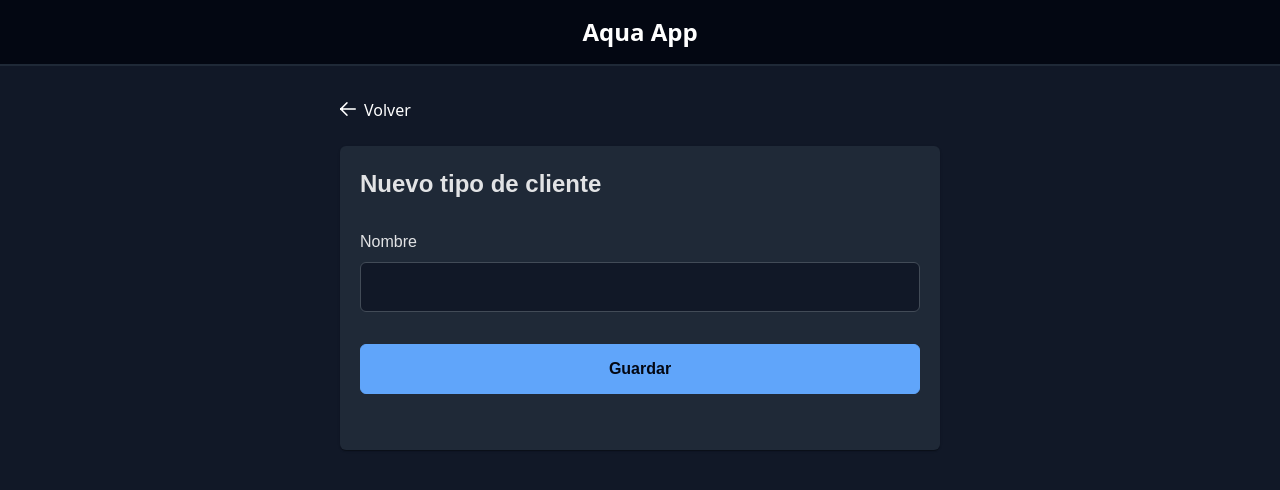
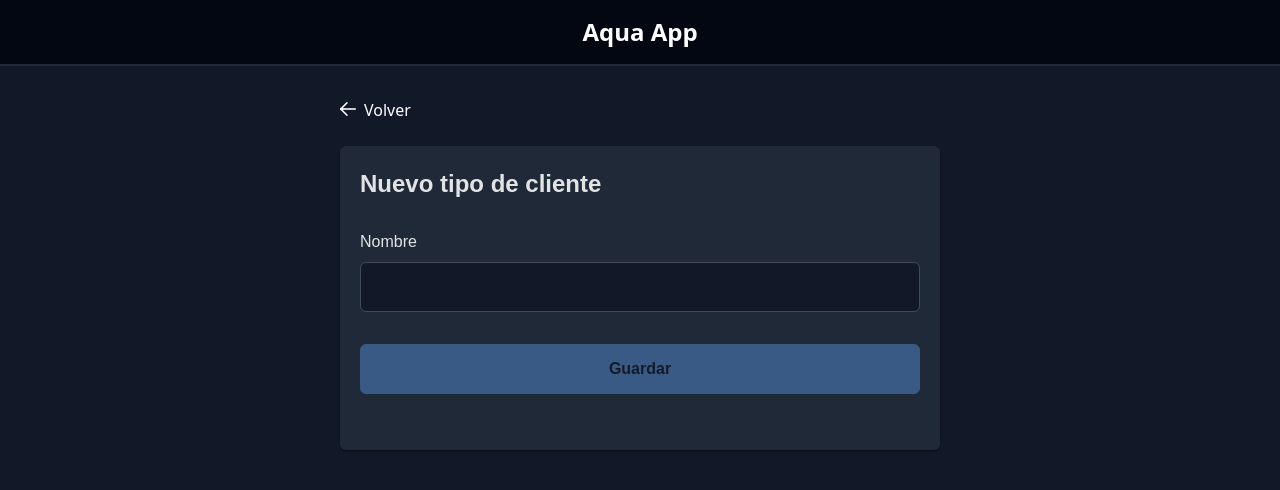
Before and after one commit to diegobrice/aqua-prime, a Next.js app: page /clientes/tipos/nuevo in a window 1280 px wide. Shown: the top 490 px of the page. Built offline with nearby package versions, Linux system fonts and the light colour scheme; a web font is replaced by a local one.

Commit message:
add formik and yup validations

```diff
--- a/package.json
+++ b/package.json
@@ -9,12 +9,14 @@
     "lint": "next lint"
   },
   "dependencies": {
+    "formik": "^2.4.6",
     "mongoose": "^8.3.1",
     "next": "14.1.4",
     "primeicons": "^7.0.0",
     "primereact": "^10.6.2",
     "react": "^18",
-    "react-dom": "^18"
+    "react-dom": "^18",
+    "yup": "^1.4.0"
   },
   "devDependencies": {
     "autoprefixer": "^10.0.1",
--- a/src/app/clientes/tipos/nuevo/page.jsx
+++ b/src/app/clientes/tipos/nuevo/page.jsx
@@ -5,59 +5,21 @@ import { useParams, useRouter } from 'next/navigation';
 import { getModuleItem, createModuleItem, updateModuleItem } from '@/services';
 import { Card, Button, InputText, Skeleton } from '@/utils/primeComponents';
 import FormGroup from '@/components/FormGroup';
+import { useFormik } from 'formik';
+import { clientCategoryValidationSchema } from '@/schemas';
 
 const ClientCategory = () => {
   const moduleName = 'clientCategory';
-  const [newClientCategory, setNewClientCategory] = useState({
-    name: '',
-  });
-  const [isLoading, setIsLoading] = useState(false);
   const router = useRouter();
   const params = useParams();
+  const [initialData, setInitialData] = useState({});
+  const [isLoading, setIsLoading] = useState(false);
 
   const getClientCategory = async () => {
     setIsLoading(true);
     const data = await getModuleItem(moduleName, params.id);
-    setNewClientCategory({ name: data.name });
+    setInitialData(data);
     setIsLoading(false);
-  };
-
-  const createClientCategory = async () => {
-    try {
-      const res = await createModuleItem(moduleName, newClientCategory);
-      if (res.status === 200) {
-        router.push('/clientes/tipos');
-        router.refresh();
-      }
-    } catch (error) {
-      console.log(error.message);
-    }
-  };
-
-  const updateClientCategory = async () => {
-    try {
-      await updateModuleItem(moduleName, params.id, newClientCategory);
-      router.push('/clientes/tipos');
-      router.refresh();
-    } catch (error) {
-      console.log(error.message);
-    }
-  };
-
-  const handleSubmit = async (e) => {
-    e.preventDefault();
-    if (!params.id) {
-      await createClientCategory();
-    } else {
-      await updateClientCategory();
-    }
-  };
-
-  const handleChange = (e) => {
-    setNewClientCategory({
-      ...newClientCategory,
-      [e.target.name]: e.target.value,
-    });
   };
 
   const cardTitle = params.id
@@ -70,13 +32,62 @@ const ClientCategory = () => {
     }
   }, [params.id]);
 
+  const MyForm = ({ initialData }) => {
+    const createClientCategory = async () => {
+      try {
+        const res = await createModuleItem(moduleName, formik.values);
+        if (res.status === 200) {
+          router.push('/clientes/tipos');
+          router.refresh();
+        }
+      } catch (error) {
+        //TODO: VALIDATE ITEM DOESNT EXIST IN DB
+        console.log(error.message);
+      }
+    };
+
+    const updateClientCategory = async () => {
+      try {
+        await updateModuleItem(moduleName, params.id, formik.values);
+        router.push('/clientes/tipos');
+        router.refresh();
+      } catch (error) {
+        //TODO: VALIDATE ITEM DOESNT EXIST IN DB
+        console.log(error.message);
+      }
+    };
+
+    const handleSubmit = async () => {
+      if (!params.id) {
+        await createClientCategory();
+      } else {
+        await updateClientCategory();
+      }
+    };
+
+    const formik = useFormik({
+      initialValues: initialData,
+      validationSchema: clientCategoryValidationSchema,
+      onSubmit: handleSubmit,
+    });
+
+    const isFormFieldValid = (name) =>
+      !!(formik.touched[name] && formik.errors[name]);
+
+    const getFormErrorMessage = (name) => {
       return (
-    <>
-      <Link href="/clientes/tipos" className="mb-6 block">
-        <i className="pi pi-arrow-left mr-2"></i>Volver
-      </Link>
-      <Card title={cardTitle}>
-        <form onSubmit={handleSubmit}>
+        isFormFieldValid(name) && (
+          <small className="p-error">{formik.errors[name]}</small>
+        )
+      );
+    };
+
+    const validateNoDuplicate = () => {
+      return false;
+    };
+
+    return (
+      <form onSubmit={formik.handleSubmit}>
         {isLoading ? (
           <>
             <Skeleton height="2rem" width="10rem" className="mb-4"></Skeleton>
@@ -86,11 +97,13 @@ const ClientCategory = () => {
           <FormGroup>
             <label htmlFor="name">Nombre</label>
             <InputText
-                onChange={handleChange}
-                value={newClientCategory.name}
+              id="name"
               name="name"
-                id="name"
+              value={formik.values.name}
+              onChange={formik.handleChange}
+              onBlur={formik.handleBlur}
             />
+            {getFormErrorMessage('name')}
           </FormGroup>
         )}
         <FormGroup>
@@ -98,10 +111,22 @@ const ClientCategory = () => {
             type="submit"
             label="Guardar"
             className="w-full mt-4"
-              disabled={isLoading}
+            disabled={
+              isLoading || !formik.isValid || (!params.id && !formik.dirty)
+            }
           />
         </FormGroup>
       </form>
+    );
+  };
+
+  return (
+    <>
+      <Link href="/clientes/tipos" className="mb-6 block">
+        <i className="pi pi-arrow-left mr-2"></i>Volver
+      </Link>
+      <Card title={cardTitle}>
+        <MyForm initialData={initialData} />
       </Card>
     </>
   );
--- /dev/null
+++ b/src/schemas/index.js
@@ -0,0 +1,9 @@
+import * as yup from 'yup';
+
+export const clientCategoryValidationSchema = yup.object({
+  name: yup
+    .string()
+    .required('El tipo de cliente es requerido.')
+    .min(3, 'El tipo de cliente debe tener un mínimo de 3 caracteres.')
+    .max(30, 'El tipo de cliente debe tener un máximo de 30 caracteres.'),
+});
```
Also changed, not shown: 1 other file (tests, documents, lock files or other folders). Lines whose indentation alone changed are shown as unchanged.
